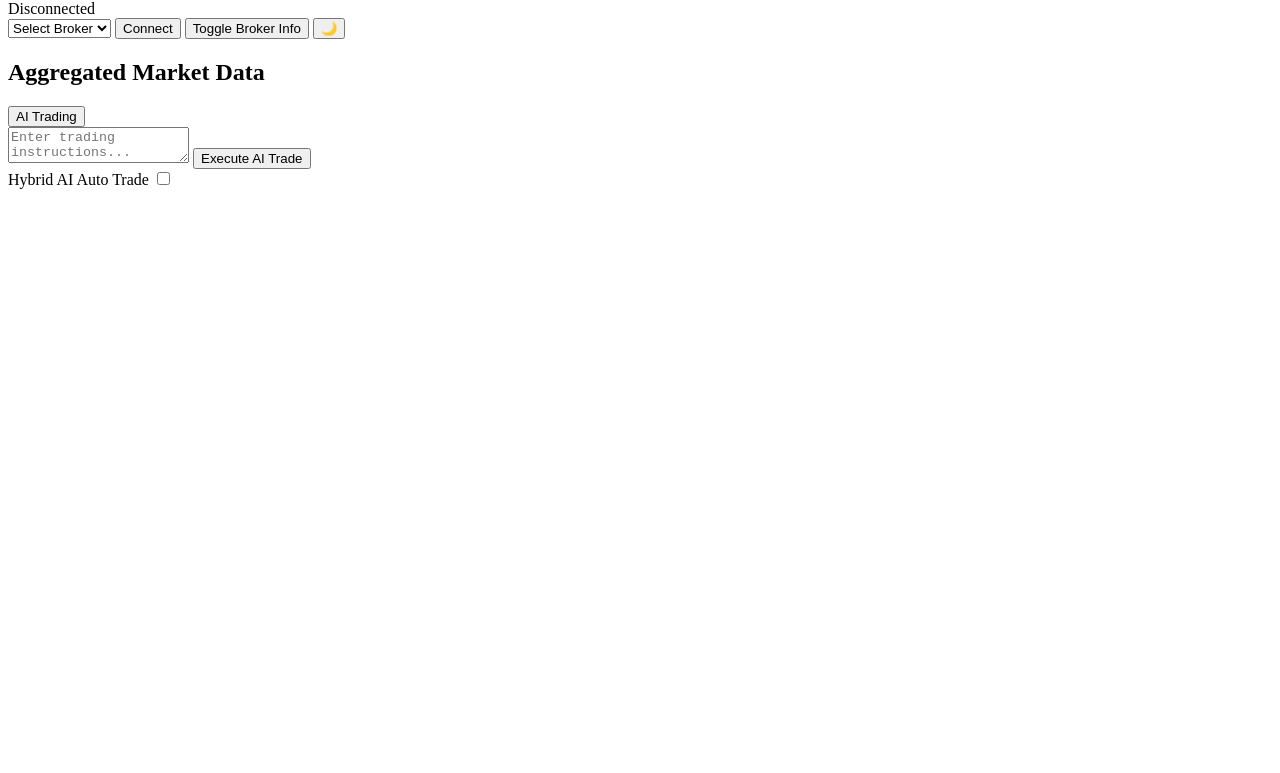
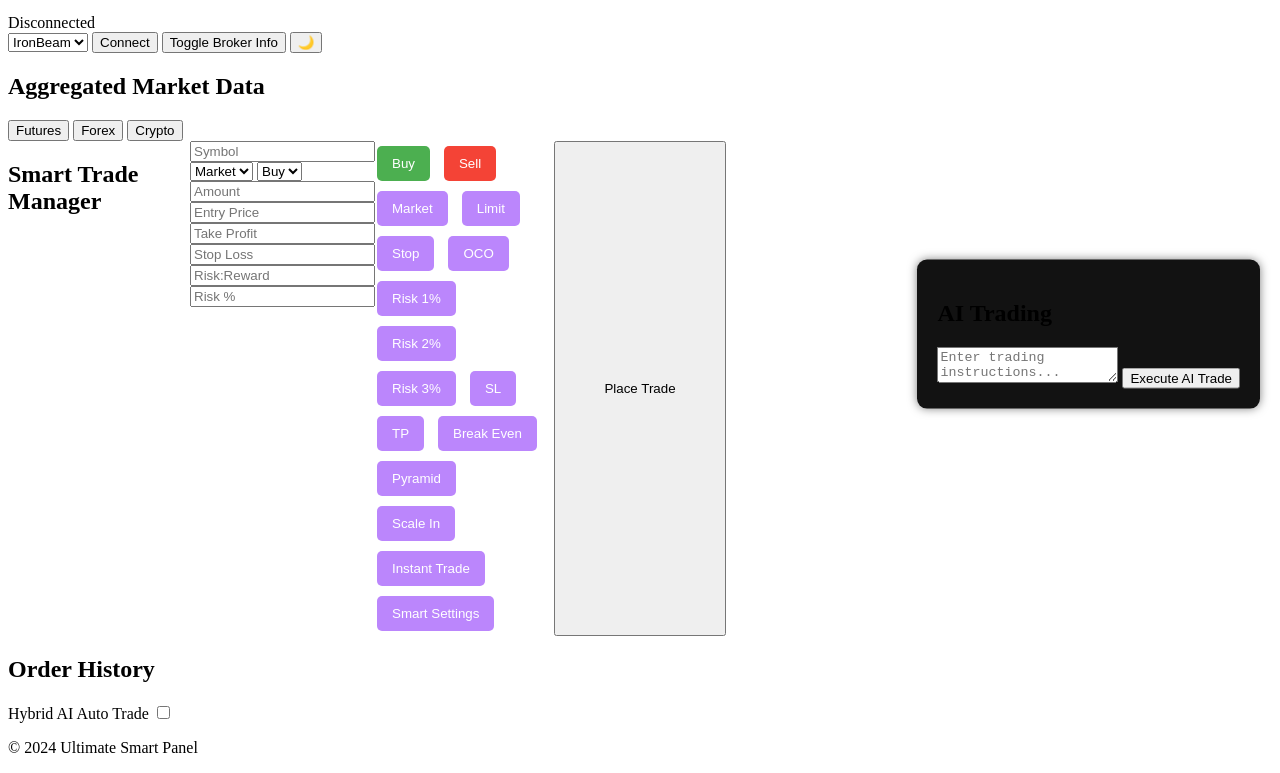
Before and after one commit to SuessVilliano/ABATEV, a plain HTML site: page index.html in a window 1280 px wide. Shown: the part 66-839 px from the top of the page. Before the commit the page ends 800 px from the top, so only its background shows below. Drawn offline with Linux system fonts and the light colour scheme.

Commit message:
Update index.html

```diff
--- a/index.html
+++ b/index.html
@@ -1,8 +1,17 @@
+<!DOCTYPE html>
+<html lang="en">
+<head>
+    <meta charset="UTF-8">
+    <meta name="viewport" content="width=device-width, initial-scale=1.0">
+    <title>Ultimate Smart Panel</title>
+    <link rel="stylesheet" href="styles.css">
+</head>
+<body>
+    <div id="smartPanel" class="panel">
         <header>
             <h1>Ultimate Smart Panel</h1>
             <div id="connectionStatus">Disconnected</div>
             <select id="brokerSelect">
-        <option value="">Select Broker</option>
                 <option value="ironbeam">IronBeam</option>
                 <option value="oanda">Oanda</option>
                 <option value="alpaca">Alpaca</option>
@@ -12,24 +21,82 @@
             <button id="themeToggle" class="theme-toggle">🌙</button>
         </header>
 
-<!-- Add this section for market data display -->
-<section id="marketDataDisplay">
+        <section id="marketData">
             <h2>Aggregated Market Data</h2>
-    <div id="marketDataContent"></div>
+            <div class="tab-container">
+                <button class="tab active" data-market="futures">Futures</button>
+                <button class="tab" data-market="forex">Forex</button>
+                <button class="tab" data-market="crypto">Crypto</button>
+            </div>
+            <div id="marketContent"></div>
         </section>
 
-<!-- Modify the AI Trading section -->
+        <section id="smartTradeManager">
+            <h2>Smart Trade Manager</h2>
+            <div class="trade-inputs">
+                <input type="text" id="symbol" placeholder="Symbol" list="symbolList">
+                <datalist id="symbolList"></datalist>
+                <select id="orderType">
+                    <option value="market">Market</option>
+                    <option value="limit">Limit</option>
+                    <option value="stop">Stop</option>
+                </select>
+                <select id="direction">
+                    <option value="buy">Buy</option>
+                    <option value="sell">Sell</option>
+                </select>
+                <input type="number" id="amount" placeholder="Amount">
+                <input type="number" id="entryPrice" placeholder="Entry Price">
+                <input type="number" id="takeProfit" placeholder="Take Profit">
+                <input type="number" id="stopLoss" placeholder="Stop Loss">
+                <input type="number" id="riskReward" placeholder="Risk:Reward">
+                <input type="number" id="riskPercentage" placeholder="Risk %">
+            </div>
+            <div class="smart-keys">
+                <button class="smart-key" data-action="buy">Buy</button>
+                <button class="smart-key" data-action="sell">Sell</button>
+                <button class="smart-key" data-action="market">Market</button>
+                <button class="smart-key" data-action="limit">Limit</button>
+                <button class="smart-key" data-action="stop">Stop</button>
+                <button class="smart-key" data-action="oco">OCO</button>
+                <button class="smart-key" data-action="risk1">Risk 1%</button>
+                <button class="smart-key" data-action="risk2">Risk 2%</button>
+                <button class="smart-key" data-action="risk3">Risk 3%</button>
+                <button class="smart-key" data-action="sl">SL</button>
+                <button class="smart-key" data-action="tp">TP</button>
+                <button class="smart-key" data-action="breakeven">Break Even</button>
+                <button class="smart-key" data-action="pyramid">Pyramid</button>
+                <button class="smart-key" data-action="scalein">Scale In</button>
+                <button class="smart-key" data-action="instant">Instant Trade</button>
+                <button id="smartSettings" class="smart-key double-width">Smart Settings</button>
+            </div>
+            <button id="placeTrade" class="primary-btn">Place Trade</button>
+        </section>
+
         <button id="aiTradingToggle" class="ai-toggle">AI Trading</button>
         <div id="aiTradingPopup" class="hidden">
+            <h2>AI Trading</h2>
             <textarea id="textToTrade" placeholder="Enter trading instructions..."></textarea>
             <button id="executeAiTrade">Execute AI Trade</button>
         </div>
 
-<!-- Update the auto trade toggle -->
-<div class="auto-trade-toggle">
+        <section id="orderHistory">
+            <h2>Order History</h2>
+            <div id="orderHistoryContent"></div>
+        </section>
+
+        <footer>
+            <div id="autoTradeToggle" class="toggle">
                 <span>Hybrid AI Auto Trade</span>
                 <label class="switch">
                     <input type="checkbox" id="autoTradeCheck">
                     <span class="slider round"></span>
                 </label>
             </div>
+            <p>© 2024 Ultimate Smart Panel</p>
+        </footer>
+    </div>
+
+    <script src="script.js"></script>
+</body>
+</html>
```
Lines whose indentation alone changed are shown as unchanged.
